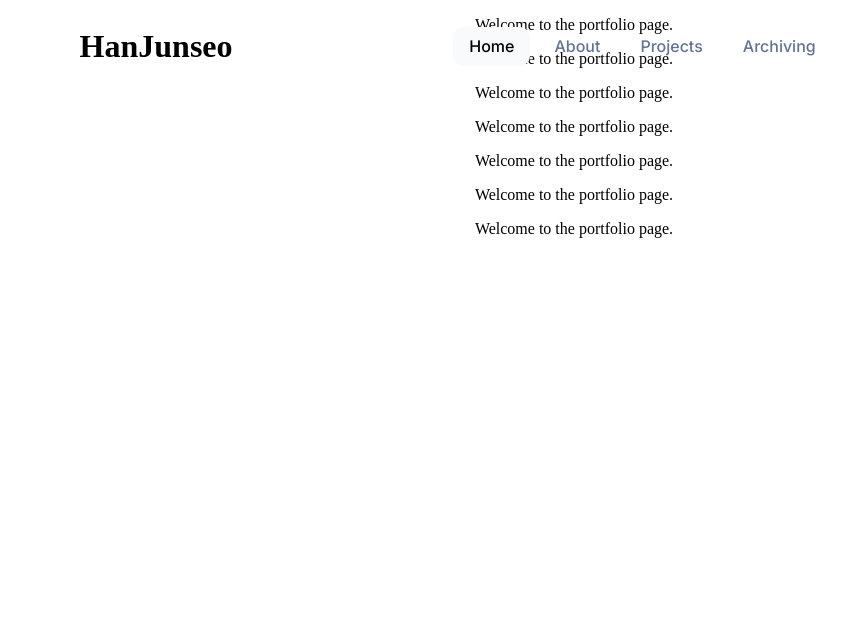
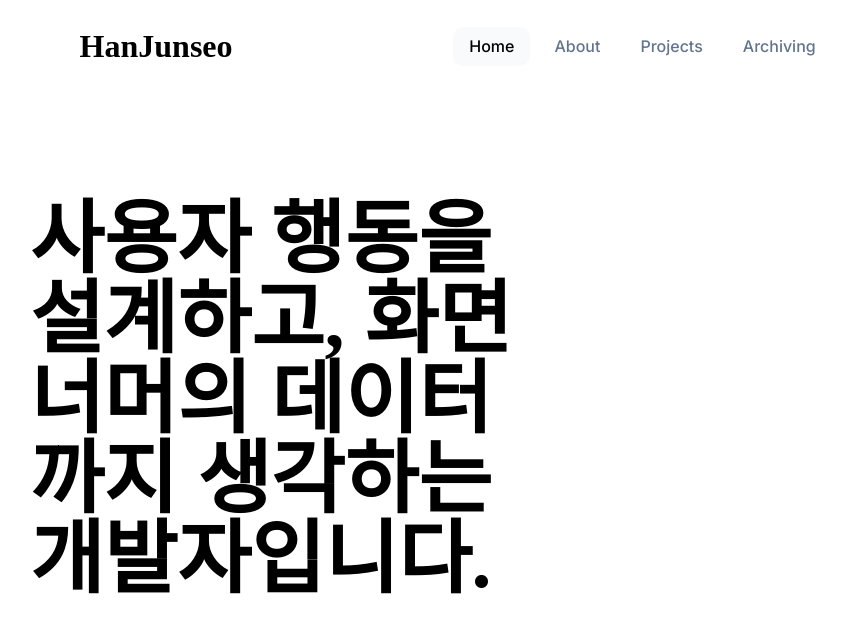
Before and after one commit to HanJunSeoJB/portfolio, a Next.js app in the folder portfolio/: page / in a window 1280 px wide. Shown: the top 632 px of the page, without its empty margins (74-920 px from the left). Built offline with nearby package versions, Linux system fonts and the light colour scheme.

Commit message:
feat: 프로필 컴포넌트 생성
프로필 컴포넌트 만드는중

```diff
--- /dev/null
+++ b/portfolio/src/app/_component/profile.tsx
@@ -0,0 +1,18 @@
+import style from "../_style/profile.module.css";
+
+export default function Profile() {
+    return  (
+        <div className={style.main}>
+            <div className={style.grids}>
+                <div className={style.container}>
+                    <div className={style.hero}>
+                        <h1>사용자 행동을 설계하고, 화면 너머의 데이터까지 생각하는 개발자입니다.</h1>
+                    </div>
+                </div>
+                <div className={style.container}>
+
+                </div>
+            </div>
+        </div>
+    )
+}
--- /dev/null
+++ b/portfolio/src/app/_style/profile.module.css
@@ -0,0 +1,33 @@
+.main {
+    width: 100%;
+    height: 15%;
+    margin-top: 70px;
+    display: flex;
+    justify-content: center;
+    align-items: center;
+}
+
+.grids {
+    width: 85%;
+    height: 75%;
+    display: grid;
+    grid-template-columns: 1fr 1fr;
+    gap: 48px;
+}
+
+.container {
+    width: 100%;
+    height: 100%;
+}
+
+.hero {
+    width: 100%;
+    height: auto;
+
+}
+
+.hero h1 {
+    font-size: 5rem;
+    color: black;
+    line-height: 5rem;
+}
--- a/portfolio/src/app/page.tsx
+++ b/portfolio/src/app/page.tsx
@@ -1,17 +1,12 @@
 import styles from "./_style/header.module.css";
 import Nav from "./_component/nav";
+import Profile from "./_component/profile";
 
 export default function Home() {
   return (
     <div className={styles.body}>
       <Nav userName="HanJunseo"/>
-      <p className={styles.content}>Welcome to the portfolio page.</p>
-      <p className={styles.content}>Welcome to the portfolio page.</p>
-      <p className={styles.content}>Welcome to the portfolio page.</p>
-      <p className={styles.content}>Welcome to the portfolio page.</p>
-      <p className={styles.content}>Welcome to the portfolio page.</p>
-      <p className={styles.content}>Welcome to the portfolio page.</p>
-      <p className={styles.content}>Welcome to the portfolio page.</p>
+      <Profile />
     </div>
   );
 }
```
